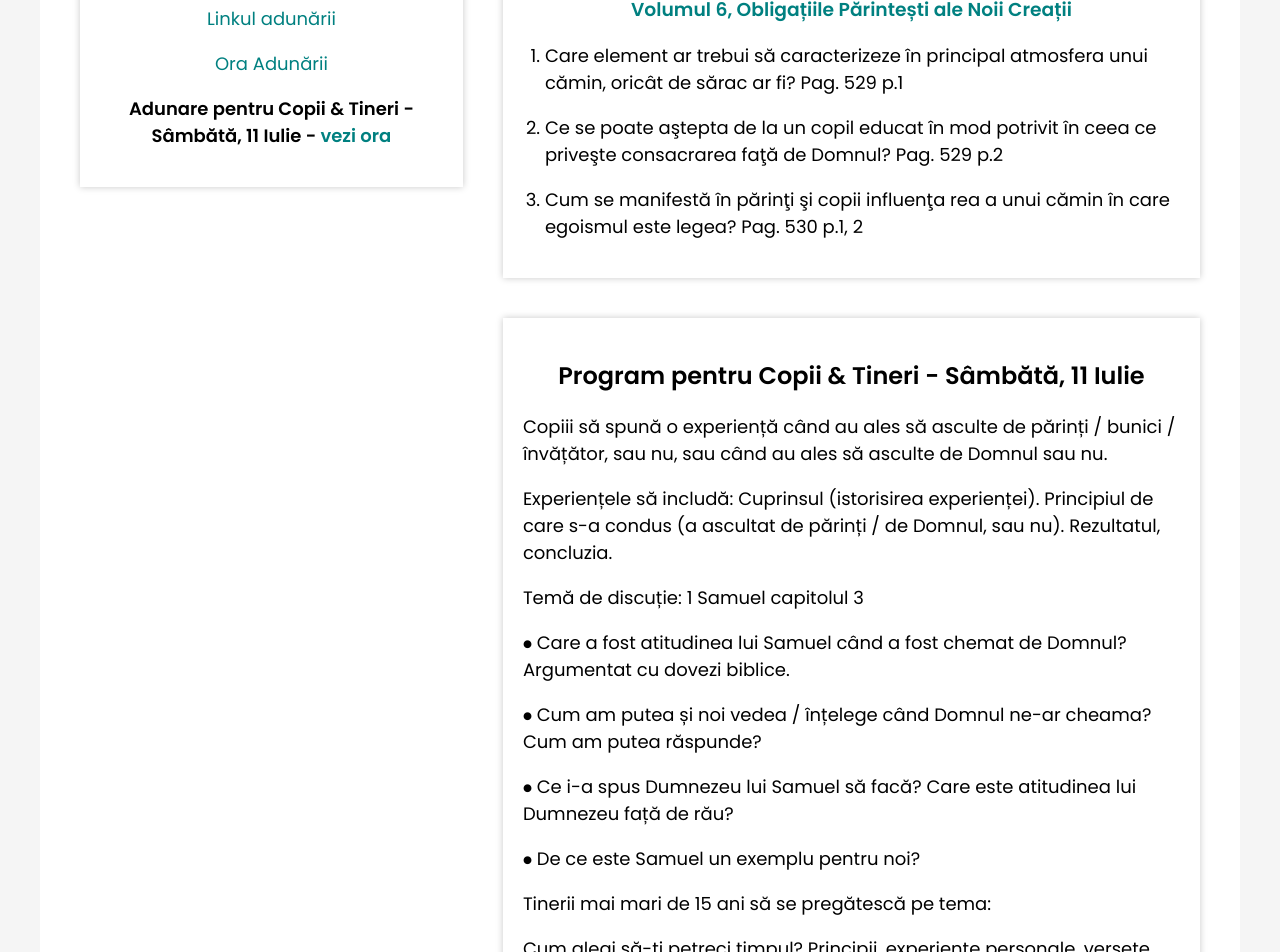
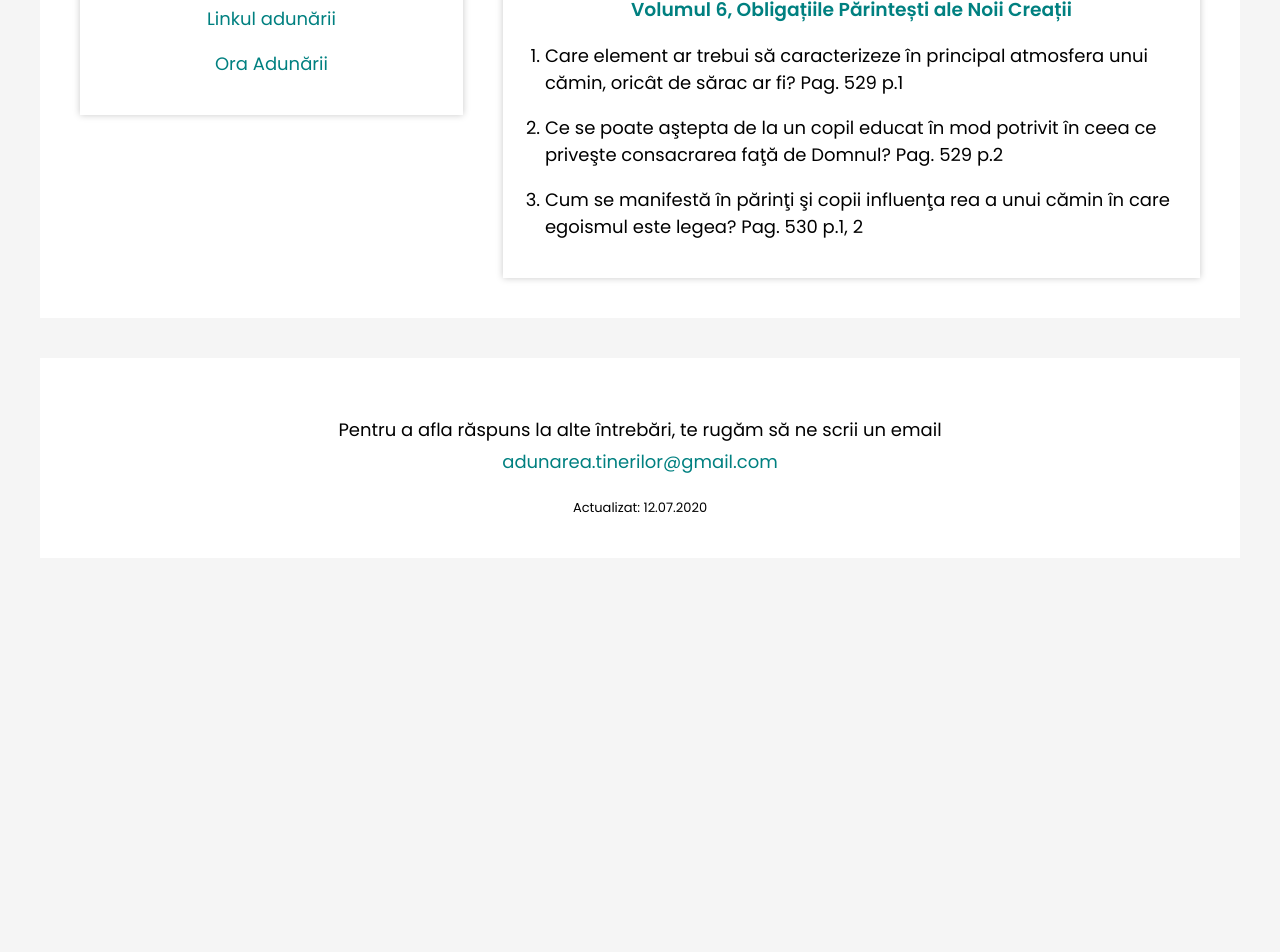
Before and after one commit to adunarea-tinerilor/stb-adt, a React (Create React App) app: page /#/ in a window 1280 px wide. Shown: the part 920-1872 px from the top of the page. After the commit the page ends 1518 px from the top, so only its background shows below. Built offline with nearby package versions, Linux system fonts and the light colour scheme.

Commit message:
weekly content update

```diff
--- a/src/App.js
+++ b/src/App.js
@@ -13,7 +13,7 @@ export default class App extends React.Component {
 
     this.state = {
       // general
-      footerUpdateDate: "10.07.2020",
+      footerUpdateDate: "12.07.2020",
       meetingHour: "https://www.timeanddate.com/worldclock/fixedtime.html?msg=%C3%8Ent%C3%A2lnirea+Tinerilor&iso=20200716T10&p1=202",
 
 
@@ -29,26 +29,17 @@ export default class App extends React.Component {
 
 
       // announcement notes
-      note: "Adunare pentru Copii & Tineri - Sâmbătă, 11 Iulie - ",
-      noteLinkTxt: "vezi ora",
-      noteLink: "https://www.timeanddate.com/worldclock/fixedtime.html?msg=Adunare+pentru+Copii&iso=20200711T18&p1=49",
+      // note: "Adunare pentru Copii & Tineri - Sâmbătă, 11 Iulie - ",
+      // noteLinkTxt: "vezi ora",
+      // noteLink: "https://www.timeanddate.com/worldclock/fixedtime.html?msg=Adunare+pentru+Copii&iso=20200711T18&p1=49",
 
       // Adunare Copii INFO
-      childrenMeeting : [
-        {
-          title: "Program pentru Copii & Tineri - Sâmbătă, 11 Iulie",
-          subject: ["Copiii să spună o experiență când au ales să asculte de părinți / bunici / învățător, sau nu, sau când au ales să asculte de Domnul sau nu.",
-            "Experiențele să includă: Cuprinsul (istorisirea experienței). Principiul de care s-a condus (a ascultat de părinți / de Domnul, sau nu). Rezultatul, concluzia.",
-            "Temă de discuție: 1 Samuel capitolul 3",
-            "⦁ Care a fost atitudinea lui Samuel când a fost chemat de Domnul? Argumentat cu dovezi biblice.",
-            "⦁ Cum am putea și noi vedea / înțelege când Domnul ne-ar cheama? Cum am putea răspunde?",
-            "⦁ Ce i-a spus Dumnezeu lui Samuel să facă? Care este atitudinea lui Dumnezeu față de rău?",
-            "⦁ De ce este Samuel un exemplu pentru noi?",
-            "Tinerii mai mari de 15 ani să se pregătescă pe tema:",
-            "Cum alegi să-ți petreci timpul? Principii, experiențe personale, versete despre cum ar trebui să ne petrecem timpul în mod potrivit."
-          ]
-        }
-      ],
+      // childrenMeeting : [
+      //   {
+      //     title: "",
+      //     subject: [ "" ]
+      //   }
+      // ],
 
       // archive list
       //add last meeting details
--- a/src/partials/Intro.js
+++ b/src/partials/Intro.js
@@ -106,7 +106,7 @@ export default function Intro(props) {
           </ol>
         </IntroCardContainer>
 
-        {props.childrenMeeting.map((meeting, index) => {
+        {props.childrenMeeting && props.childrenMeeting.map((meeting, index) => {
           return (
             <IntroCardContainer>
               <h2>{meeting.title}</h2>
```
